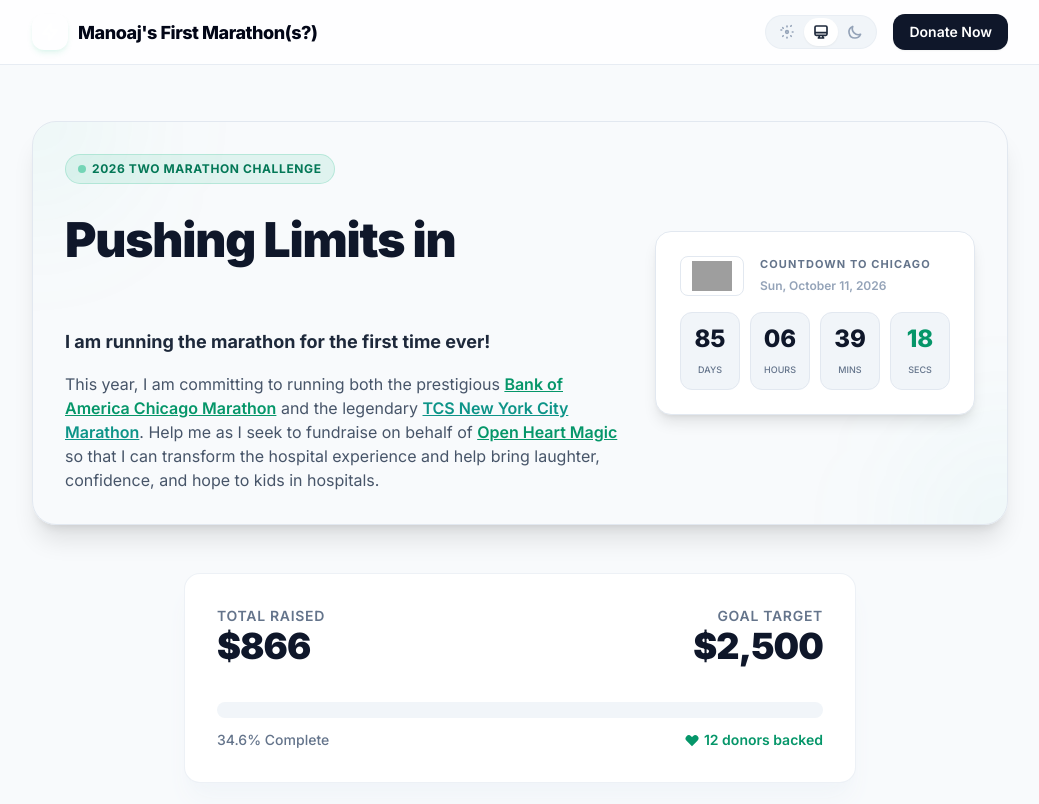
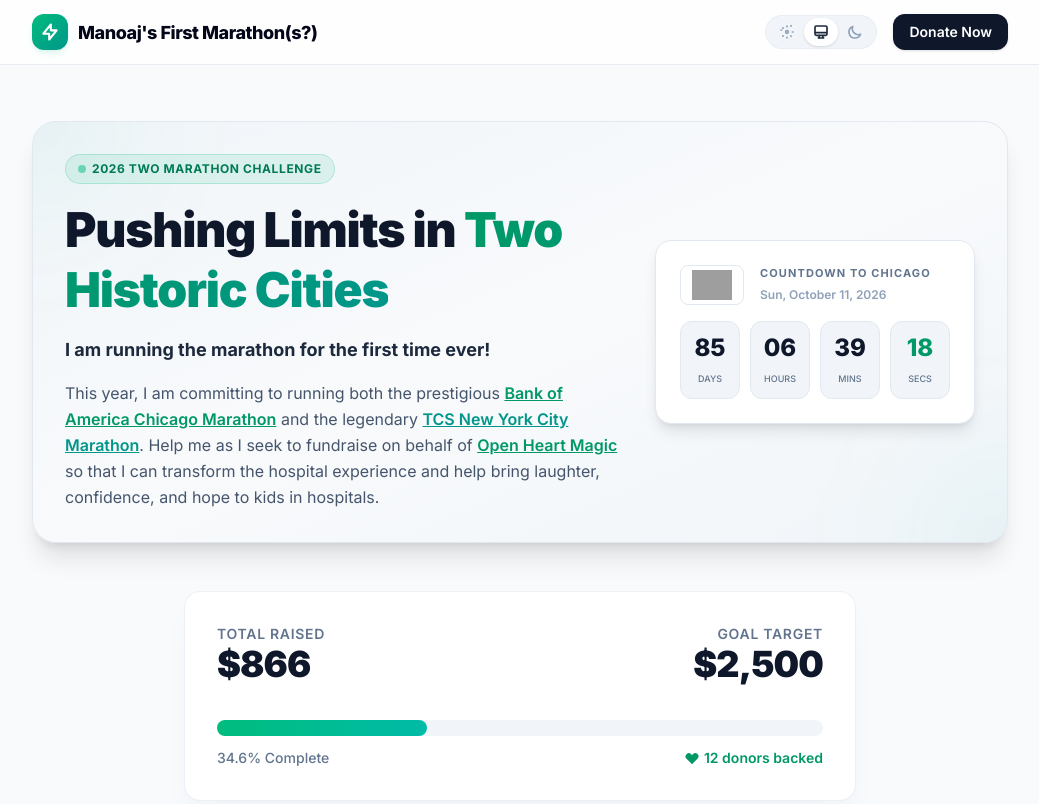
Before and after one commit to manoajk/manoajk.github.io, a website with bundled scripts: page index.html in a window 1280 px wide. Shown: the top 804 px of the page, without its empty margins (120-1159 px from the left). Built offline with nearby package versions, Linux system fonts and the light colour scheme; grey boxes are pictures that could not be loaded.

Commit message:
Some working progress ish

```diff
--- a/index.html
+++ b/index.html
@@ -19,7 +19,6 @@
   <meta property="twitter:title" content="Manoaj's First Marathon(s?)">
   <meta property="twitter:description" content="Support Manoaj's fundraising journey as he takes on both the Chicago Marathon and the TCS New York City Marathon in 2026.">
   <meta property="twitter:image" content="https://s3.amazonaws.com/hakuapps/prod/9d1d5ea0c0c47058a46830bae887fe2ced8625a0.jpeg?1770162589">
-  <script src="https://cdn.tailwindcss.com"></script>
   <script>
     tailwind.config = {
       darkMode: 'class',
--- a/package.json
+++ b/package.json
@@ -5,7 +5,7 @@
   "main": "index.js",
   "scripts": {
     "build:css": "tailwindcss -i ./css/input.css -o ./css/output.css --watch",
-    "server": "python -m http.server 8000",
+    "server": "python3 -m http.server 8000",
     "dev": "concurrently \"pnpm build:css\" \"pnpm server\"",
     "test": "echo \"Error: no test specified\" && exit 1"
   },
```
Also changed, not shown: css/output.css.
